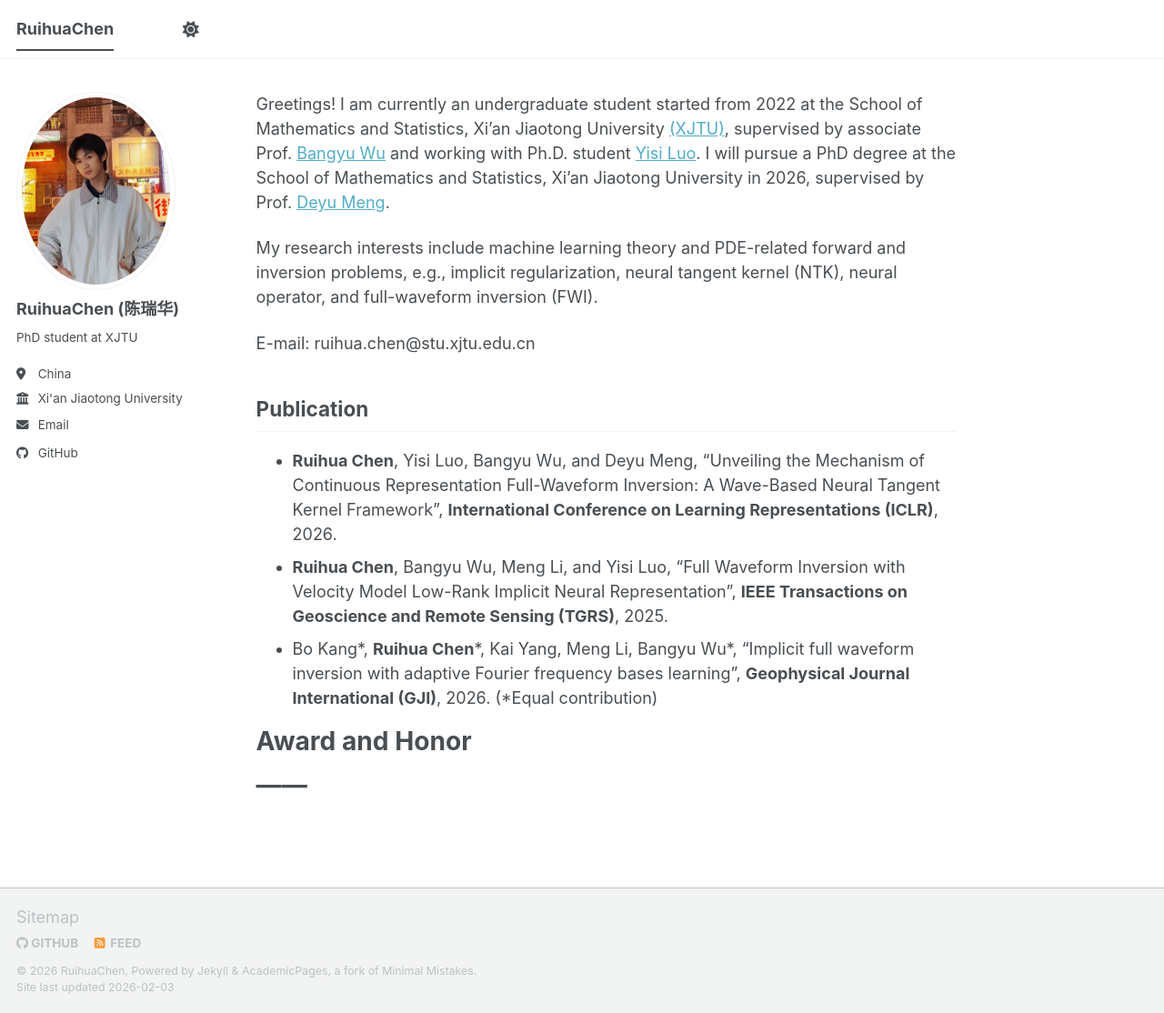
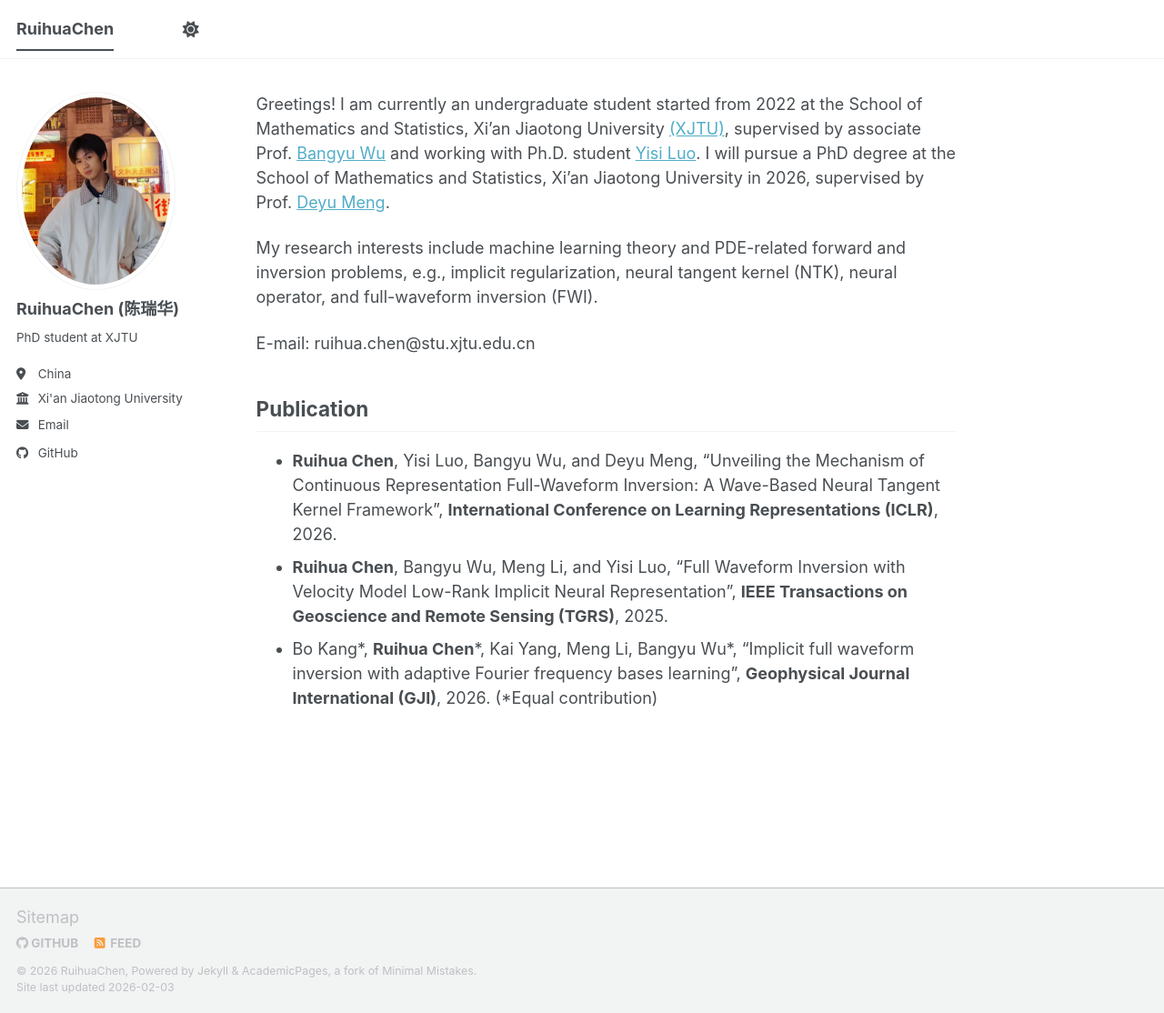
Before and after one commit to Ruihua-Chen/ruihua-chen.github.io, a Jekyll site: the page built from _pages/about.md, in a window 1280 px wide and 1114 px high. Shown: the whole window at 91% size. Built offline with Jekyll 4.4.1, drawn with Linux system fonts in a browser that asks for light colours; a script bundle is joined from its source files by our own code; library files that are not in the unit come from our copies.

Commit message:
Update about.md

```diff
--- a/_pages/about.md
+++ b/_pages/about.md
@@ -18,7 +18,3 @@ Publication
 * **Ruihua Chen**, Yisi Luo, Bangyu Wu, and Deyu Meng, "Unveiling the Mechanism of Continuous Representation Full-Waveform Inversion: A Wave-Based Neural Tangent Kernel Framework", **International Conference on Learning Representations (ICLR)**, 2026.
 * **Ruihua Chen**, Bangyu Wu, Meng Li, and Yisi Luo, "Full Waveform Inversion with Velocity Model Low-Rank Implicit Neural Representation", **IEEE Transactions on Geoscience and Remote Sensing (TGRS)**, 2025.
 * Bo Kang\*, **Ruihua Chen**\*, Kai Yang, Meng Li, Bangyu Wu*, "Implicit full waveform inversion with adaptive Fourier frequency bases learning", **Geophysical Journal International (GJI)**, 2026. (\*Equal contribution)
-
-
-# Award and Honor
-# ------
```
